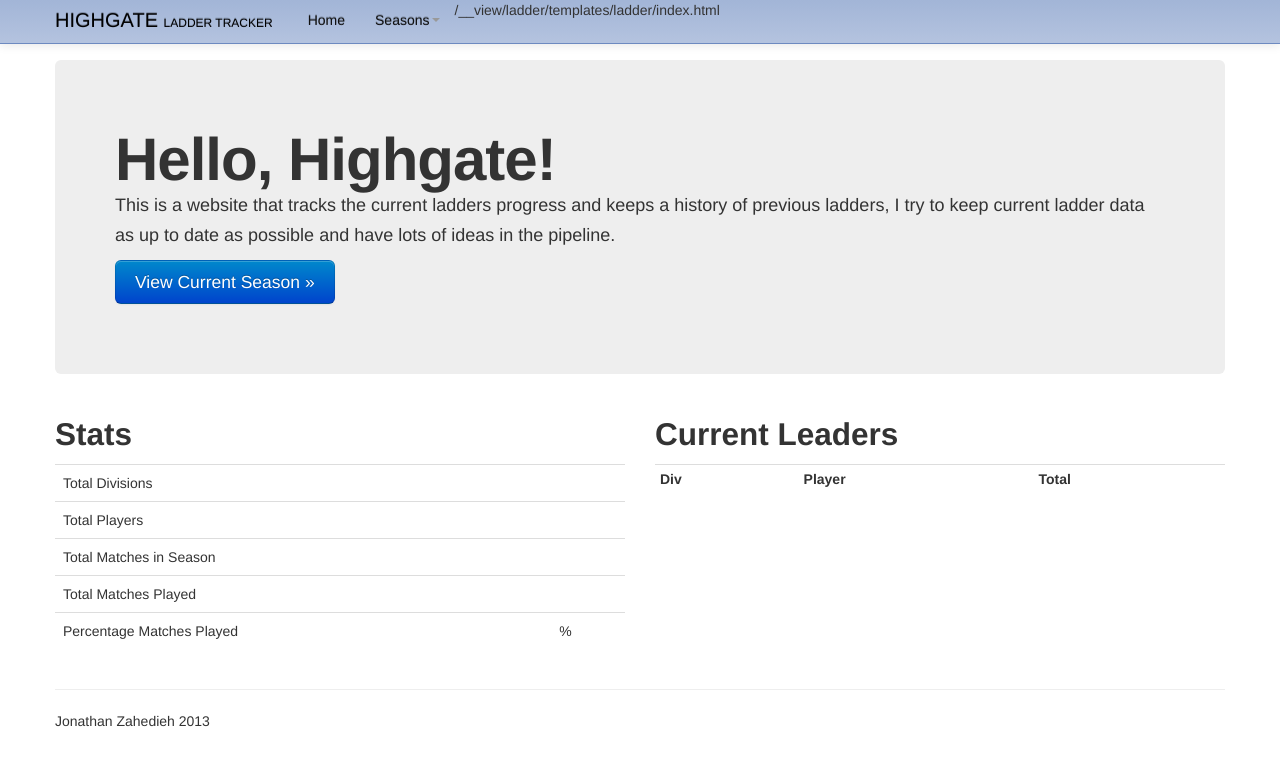
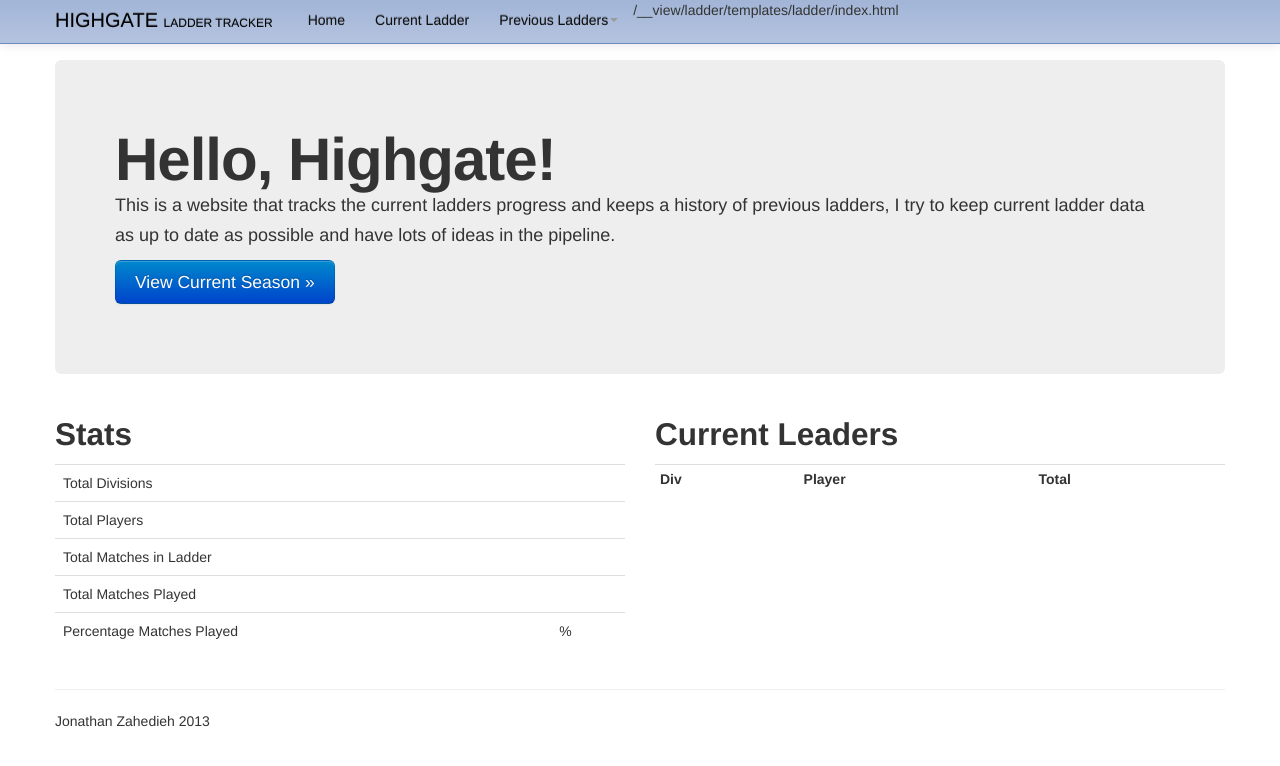
Before and after one commit to jzahedieh/django-tennis-ladder, a Django app: template ladder/templates/ladder/index.html in a window 1280 px wide. Shown: the top 766 px of the page. Run offline with Django 3.2, Linux system fonts and the light colour scheme; the template is opened without the code that fills it, so the values that code supplies are empty; some libraries are stand-ins or nearby versions.

Commit message:
Change seasons to rounds

```diff
--- a/ladder/context_processors.py
+++ b/ladder/context_processors.py
@@ -3,6 +3,7 @@ from ladder.models import Season
 
 
 def navigation(request):
-    season_list = Season.objects.order_by('-start_date')[:5]
+    season_list = Season.objects.order_by('-start_date')[1:5]
+    season_first = Season.objects.order_by('-start_date')[0]
     season_total = Season.objects.count()
-    return {'navigation': season_list, 'season_count': season_total}
+    return {'navigation': season_list, 'season_count': season_total, 'season_first':season_first}
--- a/ladder/templates/base.html
+++ b/ladder/templates/base.html
@@ -45,14 +45,15 @@
                     <div class="nav-collapse collapse">
                         <ul class="nav">
                             <li><a href="/">Home</a></li>
+                            <li><a href="{% url 'ladder:season' season_first.start_date|date:"Y" season_first.season_round %}">Current Ladder</a></li>
                             <li class="dropdown">
-                                <a href="#" class="dropdown-toggle" data-toggle="dropdown">Seasons<b class="caret"></b></a>
+                                <a href="#" class="dropdown-toggle" data-toggle="dropdown">Previous Ladders<b class="caret"></b></a>
                                 <ul class="dropdown-menu">
                                     {% for season in navigation %}
-                                        <li><a href="{% url 'ladder:season' season.slug%}">{{ season.name }}</a></li>
+                                        <li><a href="{% url 'ladder:season' season.start_date|date:"Y" season.season_round %}">{{ season.start_date|date:"Y" }} Round {{ season.season_round }}</a></li>
                                     {% endfor %}
                                     {% if season_count > 0 %}
-                                        <li><a href="{% url 'ladder:list'%}">.. view all {{ season_count }} seasons ..</a></li>
+                                        <li><a href="{% url 'ladder:list'%}">.. view all {{ season_count }} ladders ..</a></li>
                                     {% endif %}
                                 </ul>
                             </li>
--- a/ladder/templates/ladder/index.html
+++ b/ladder/templates/ladder/index.html
@@ -7,7 +7,7 @@
                 <h1>Hello, Highgate!</h1>
                 <p>This is a website that tracks the current ladders progress and keeps a history of previous ladders,
                     I try to keep current ladder data as up to date as possible and have lots of ideas in the pipeline.</p>
-                <p><a class="btn btn-primary btn-large" href="{% url 'ladder:season' current_season.slug%}">View Current Season &raquo;</a></p>
+                <p><a class="btn btn-primary btn-large" href="{% url 'ladder:season' current_season.start_date|date:"Y" current_season.season_round %}">View Current Season &raquo;</a></p>
             </div>
 
             <!-- Example row of columns -->
@@ -17,7 +17,7 @@
                     <table class="table">
                             <tr><td>Total Divisions</td><td> {{ current_season.ladder_set.all.count }}</td></tr>
                             <tr><td>Total Players</td><td> {{ current_season.get_stats.player_count }}</td></tr>
-                            <tr><td>Total Matches in Season</td><td> {{ current_season.get_stats.total_games_count|floatformat:"0" }}</td></tr>
+                            <tr><td>Total Matches in Ladder</td><td> {{ current_season.get_stats.total_games_count|floatformat:"0" }}</td></tr>
                             <tr><td>Total Matches Played</td><td> {{ current_season.get_stats.results_count }}</td></tr>
                             <tr><td>Percentage Matches Played</td><td> {{ current_season.get_stats.percentage_played|floatformat:"2" }}%</td></tr>
                     </table>
--- a/ladder/templates/ladder/ladder/index.html
+++ b/ladder/templates/ladder/ladder/index.html
@@ -18,6 +18,7 @@ $(document).ready(function()
 </script>
 
 <h1> {{ ladder }} </h1>
+<h3>{{ ladder.season.start_date }} to {{ ladder.season.end_date }}</h3>
 
 
 	<table id="ladderTable" class="tablesorter">
@@ -65,7 +66,7 @@ $(document).ready(function()
         <div class="span6">
             <h2>{{ current_season }} Stats</h2>
             <table class="table">
-                    <tr><td>Total Matches in Ladder</td><td>{{ ladder.get_stats.total_matches }}</td></tr>
+                    <tr><td>Total Matches in Division</td><td>{{ ladder.get_stats.total_matches }}</td></tr>
                     <tr><td>Total Matches Played</td><td>{{ ladder.get_stats.total_matches_played|floatformat:"0" }}</td></tr>
                     <tr><td>Percentage Matches Played</td><td>{{ ladder.get_stats.perc_matches_played|floatformat:"2" }}%</td></tr>
             </table>
--- a/ladder/templates/ladder/season/index.html
+++ b/ladder/templates/ladder/season/index.html
@@ -7,11 +7,12 @@
     <script type="text/javascript" src="/static/js/jquery.tablesorter.min.js"></script>
     <script type="text/javascript" src="/static/js/jquery.metadata.js"></script>
 
-    <h1>{{ season.name }}</h1>
+    <h1>{{ season }}</h1>
+    <h3>{{ season.start_date }} to {{ season.end_date }}</h3>
 
     {% for ladder in ladders %}
 
-        <a href="{% url 'ladder:ladder' ladder.season.slug ladder.division %}"> Division:  {{ ladder.division }} </a>
+        <a href="{% url 'ladder:ladder' ladder.season.start_date|date:"Y" ladder.season.season_round ladder.division %}"> Division:  {{ ladder.division }} </a>
         <table cellspacing="1" id="ladderTable{{ ladder.id }}" class="tablesorter ladder-table">
         <thead>
         <tr>
--- a/ladder/templates/ladder/season/list.html
+++ b/ladder/templates/ladder/season/list.html
@@ -16,7 +16,7 @@
             <tbody>
             {% for season in seasons %}
                 <tr>
-                    <td><a href="{% url 'ladder:season' season.slug %}">{{ season.name }}</a></td>
+                    <td><a href="{% url 'ladder:season' season.start_date|date:"Y" season.season_round  %}">{{ season }}</a></td>
                     <td>{{ season.ladder_set.all.count }}</td>
                     <td>{{ season.get_stats.player_count }}</td>
                     <td>{{ season.get_stats.total_games_count|floatformat:"0" }}</td>
```
Also changed, not shown: ladder/models.py (+3 -10 lines), ladder/urls.py (+5 -5 lines), ladder/views.py (+6 -5 lines).
